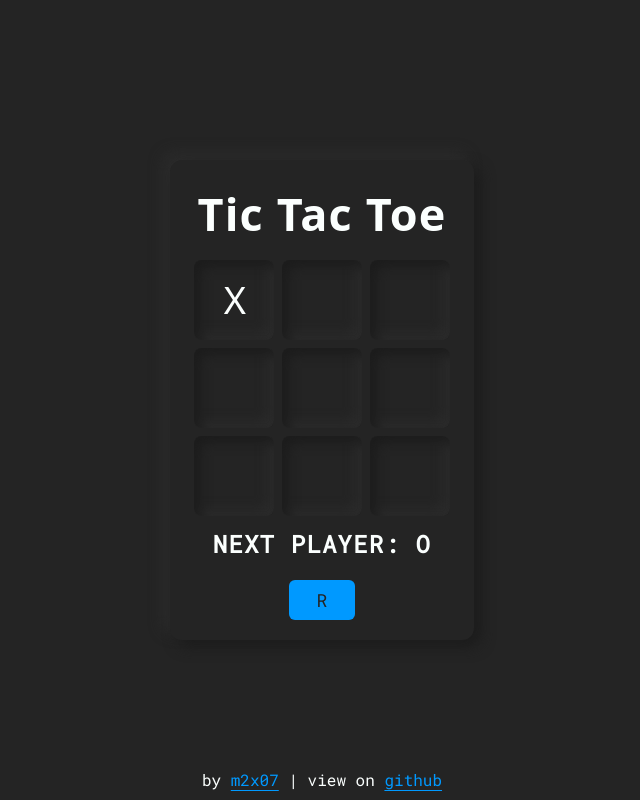
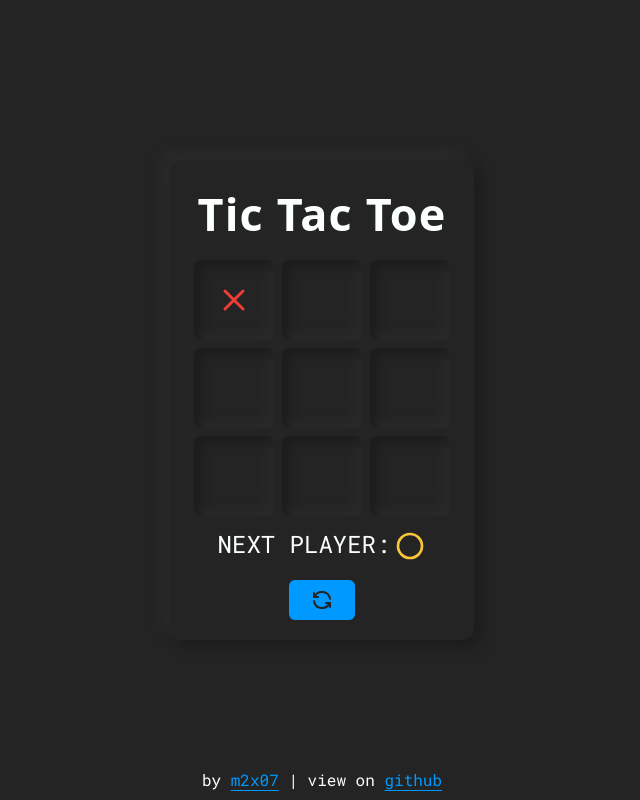
Before and after one commit to m2x07/tic-tac-toe, a React (Vite) app: page / in a window 1280 px wide. Both pictures are taken after a click on the button 552 px from the left and 299 px from the top of the page. Shown: the whole page, without its empty margins (318-958 px from the left). Built offline with nearby package versions, Linux system fonts and the light colour scheme; a web font is replaced by a local one.

Commit message:
feat: add icons support, for both, board and game status

```diff
--- a/index.html
+++ b/index.html
@@ -1,7 +1,7 @@
 <!doctype html>
 <html
   lang="en"
-  class="selection:bg-blue-400 box-border flex h-full w-full items-center justify-center bg-black font-mono text-white selection:text-black"
+  class="selection:bg-dodgerBlue-400 box-border flex h-full w-full items-center justify-center bg-black font-mono text-white selection:text-black"
 >
   <head>
     <meta charset="UTF-8" />
--- a/package.json
+++ b/package.json
@@ -13,6 +13,7 @@
     "deploy": "gh-pages -d tic-tac-toe"
   },
   "dependencies": {
+    "@tabler/icons-react": "^2.42.0",
     "react": "^18.2.0",
     "react-dom": "^18.2.0",
     "react-router-dom": "^6.16.0"
--- a/src/components/Board.jsx
+++ b/src/components/Board.jsx
@@ -1,6 +1,9 @@
 import React, { useState } from "react";
 // import "./Board.sass";
 import Square from "./Square";
+import { IconCircle } from "@tabler/icons-react";
+import { IconX } from "@tabler/icons-react";
+import { IconRefresh } from "@tabler/icons-react";
 
 function Board() {
   const [squares, setSquares] = useState(Array(9).fill(null));
@@ -29,7 +32,6 @@ function Board() {
   let status = winner
     ? "Player " + winner + " wins"
     : "Next Player: " + (xIsNext ? "X" : "O");
-
   return (
     <div className="neumorphic-shadow h-fit rounded-xl p-5">
       <h1 className="m-0 text-center font-display text-[45px] font-semibold tracking-wide">
@@ -53,16 +55,32 @@ function Board() {
         </div>
       </div>
 
-      <div className="game-info mt-1 block w-full text-center text-2xl font-bold uppercase tracking-wider">
+      {/* <div className="game-info mt-1 block w-full text-center text-2xl font-bold uppercase tracking-wider">
         {status}
+      </div> */}
+      <div className="game-info flex w-full items-center justify-center text-2xl">
+        <span className="mr-1 inline-block">
+          {winner ? "WINNER: " : "NEXT PLAYER: "}
+        </span>
+        <span className="relative top-[2px] inline-block">
+          {winner ? (
+            winner == "X" ? (
+              <IconX color="#ef3e36" size="32" />
+            ) : (
+              <IconCircle color="#f9c639" size="32" />
+            )
+          ) : xIsNext ? (
+            <IconX color="#ef3e36" size="32" />
+          ) : (
+            <IconCircle color="#f9c639" size="32" />
+          )}
+        </span>
       </div>
       <button
-        // * Here, blue color is the one added by extending tailwind's config. not the tailwind's default one.
-        // * Same goes for all the components. TODO: Fix color naming
-        className="reset-board bg-blue-400 active:bg-blue-500 m-auto mt-5 flex h-10 w-1/4 items-center justify-center rounded-md text-lg text-black focus:outline-none"
+        className="reset-board bg-dodgerBlue-400 active:bg-dodgerBlue-500 m-auto mt-5 flex h-10 w-1/4 items-center justify-center rounded-md text-lg text-black focus:outline-none"
         onClick={resetBoard}
       >
-        R
+        <IconRefresh />
       </button>
     </div>
   );
--- a/src/components/Footer.jsx
+++ b/src/components/Footer.jsx
@@ -5,7 +5,7 @@ export default function Footer() {
     <footer className="absolute bottom-2 left-0 right-0 block text-center">
       by{" "}
       <a
-        className="text-blue-400 underline underline-offset-4"
+        className="text-dodgerBlue-400 underline underline-offset-4"
         href="https://twitter.com/_m2x07"
         target="_blank"
         rel="noopener noreferrer"
@@ -15,7 +15,7 @@ export default function Footer() {
       {" | "}
       view on{" "}
       <a
-        className="text-blue-400 underline underline-offset-4"
+        className="text-dodgerBlue-400 underline underline-offset-4"
         href="http://github.com/m2x07/tic-tac-toe"
         target="_blank"
         rel="noopener noreferrer"
--- a/src/components/Square.jsx
+++ b/src/components/Square.jsx
@@ -1,5 +1,6 @@
 import propTypes from "prop-types";
 // import './Square.sass';
+import { IconCircle, IconX } from "@tabler/icons-react";
 
 function Square({ value, onSquareClick }) {
   Square.propTypes = {
@@ -7,13 +8,20 @@ function Square({ value, onSquareClick }) {
     onSquareClick: propTypes.func,
     fontColor: propTypes.string,
   };
-
+  let icon = "";
+  if (value == null) {
+    icon = null;
+  } else if (value == "X") {
+    icon = <IconX color="#EF3E36" size="36" />;
+  } else {
+    icon = <IconCircle color="#F9C639" size="31"/>;
+  }
   return (
     <button
-      className="neumorphic-shadow-inset m-1 h-20 w-20 items-center justify-center rounded-lg font-display text-[length:38px] tracking-tighter"
+      className="neumorphic-shadow-inset m-1 flex h-20  w-20 items-center justify-center rounded-lg font-display text-[length:38px] tracking-tighter"
       onClick={onSquareClick}
     >
-      {value}
+      {icon}
     </button>
   );
 }
--- a/tailwind.config.js
+++ b/tailwind.config.js
@@ -14,7 +14,7 @@ export default {
       colors: {
         black: "#242424",
         white: '#FBFFFE',
-        blue: {
+        dodgerBlue: {
           400: "#0099FF",
           500: "#008CEA"
         },
```
Also changed, not shown: 1 other file (tests, documents, lock files or other folders).
